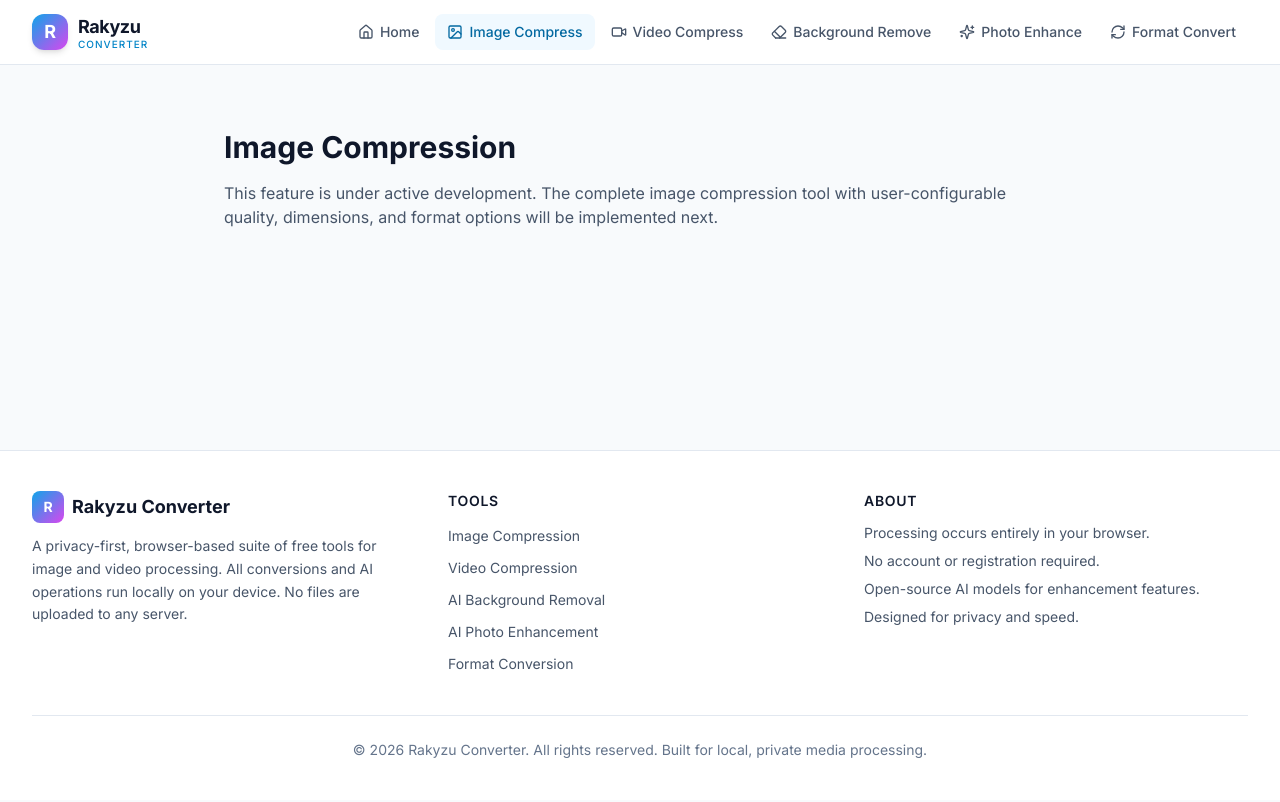
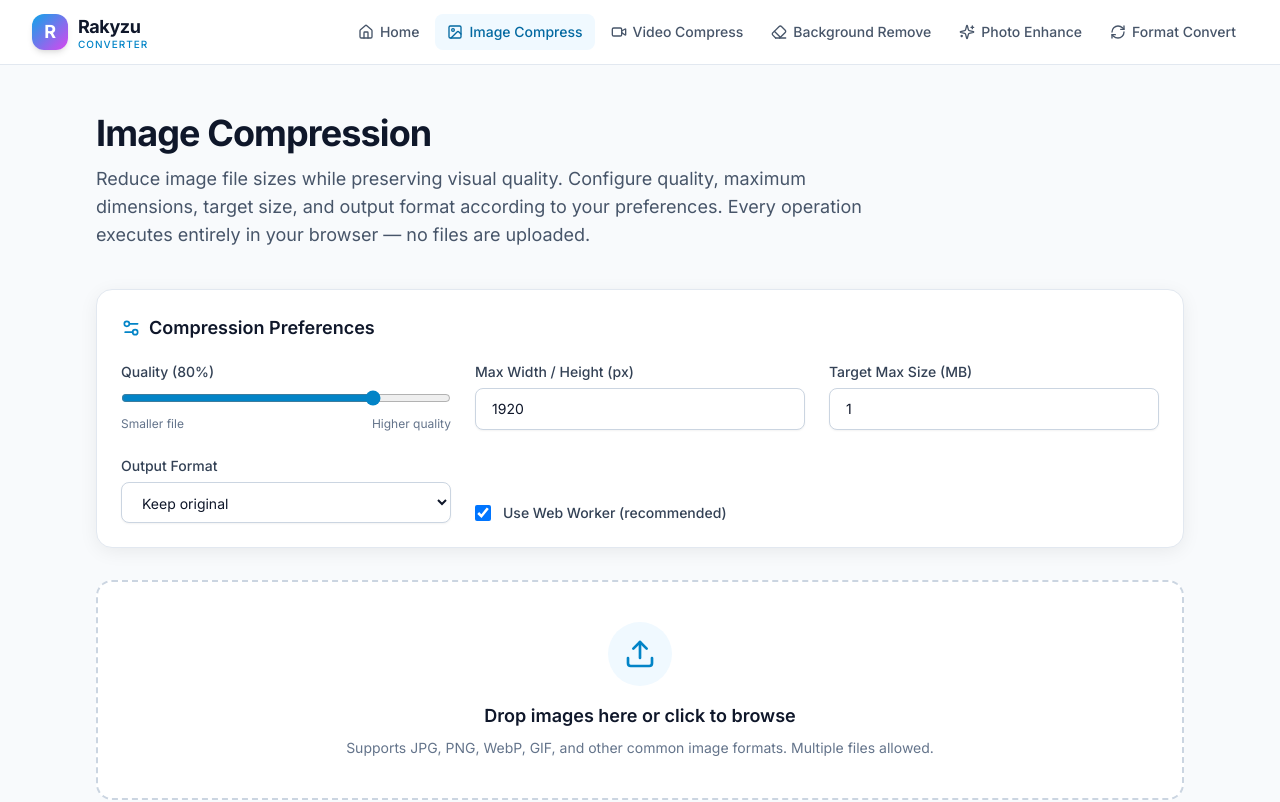
Before and after one commit to rakyzudev-cloud/RAKYZU, a Next.js app: page /image-compress in a window 1280 px wide. Shown: the top 802 px of the page. Built offline with nearby package versions, Linux system fonts and the light colour scheme.

Commit message:
Add files via upload

```diff
--- a/app/image-compress/page.tsx
+++ b/app/image-compress/page.tsx
@@ -1,14 +1,31 @@
+import type { Metadata } from "next";
+import { ImageCompressor } from "@/components/ImageCompressor";
+
+export const metadata: Metadata = {
+  title: "Image Compression",
+  description:
+    "Compress images with full control over quality, maximum dimensions, target file size, and output format. All processing runs locally in your browser for complete privacy.",
+};
+
 export default function ImageCompressPage() {
   return (
-    <div className="mx-auto max-w-4xl px-4 py-16 sm:px-6 lg:px-8">
-      <h1 className="text-3xl font-bold text-slate-900 dark:text-white">
-        Image Compression
-      </h1>
-      <p className="mt-4 text-slate-600 dark:text-slate-400">
-        This feature is under active development. The complete image compression
-        tool with user-configurable quality, dimensions, and format options will
-        be implemented next.
-      </p>
+    <div className="bg-slate-50 dark:bg-slate-950">
+      <div className="mx-auto max-w-6xl px-4 py-12 sm:px-6 lg:px-8">
+        {/* Page header */}
+        <div className="mb-10 max-w-3xl">
+          <h1 className="text-3xl font-bold tracking-tight text-slate-900 dark:text-white sm:text-4xl">
+            Image Compression
+          </h1>
+          <p className="mt-3 text-lg text-slate-600 dark:text-slate-400">
+            Reduce image file sizes while preserving visual quality. Configure
+            quality, maximum dimensions, target size, and output format according
+            to your preferences. Every operation executes entirely in your
+            browser — no files are uploaded.
+          </p>
+        </div>
+
+        <ImageCompressor />
+      </div>
     </div>
   );
 }
```
